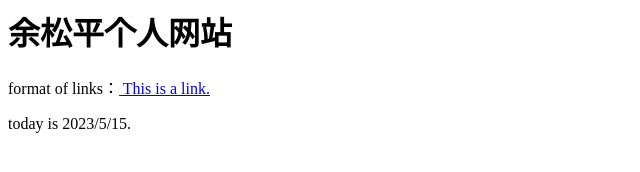
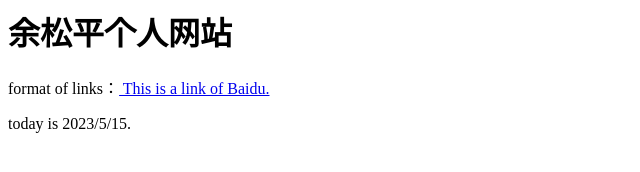
Before and after one commit to YSP0Github/ysky007.github.io, a plain HTML site: page index.html in a window 1280 px wide. Shown: the full height of the page, 0-640 px from the left. Drawn offline with Linux system fonts and the light colour scheme.

Commit message:
Update index.html

```diff
--- a/index.html
+++ b/index.html
@@ -1,6 +1,6 @@
 <h1>余松平个人网站</h1>
 <p>
-  format of links：<a href="http://XXX.com"> This is a link. </a>
+  format of links：<a href="https://www.baidu.com"> This is a link of Baidu. </a>
 </p>
 <p>
   today is 2023/5/15.
```
